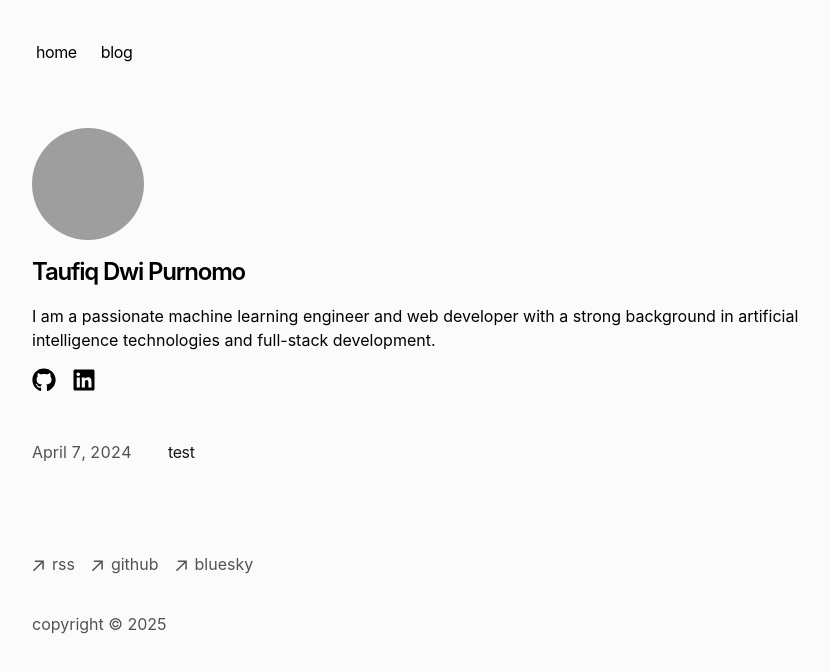
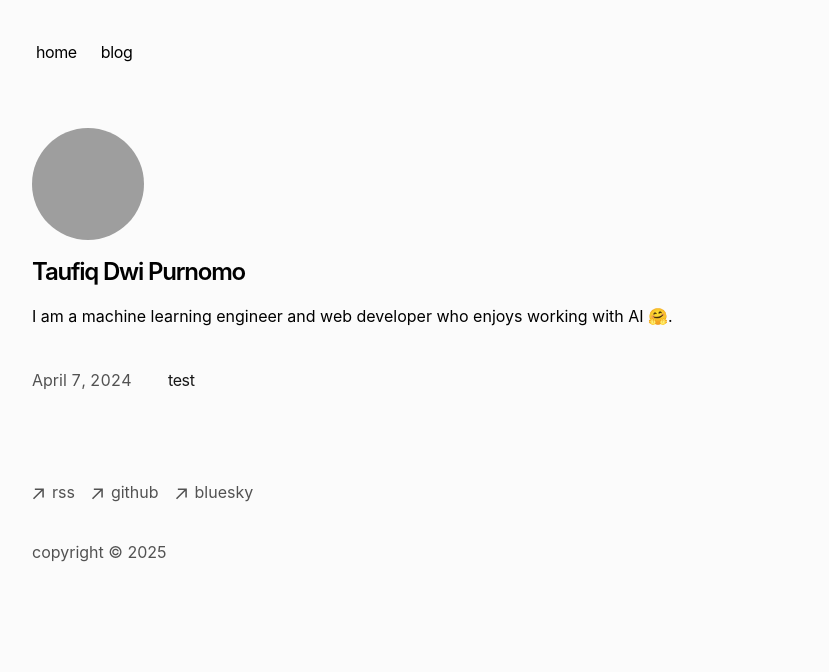
Before and after one commit to taufiqdp/portfolio, a Next.js app: page / in a window 1280 px wide. Shown: the top 672 px of the page, without its empty margins (224-1053 px from the left). Built offline with nearby package versions, Linux system fonts and the light colour scheme; grey boxes are pictures that could not be loaded.

Commit message:
update: simplify introduction and remove social media links

```diff
--- a/app/page.tsx
+++ b/app/page.tsx
@@ -1,7 +1,4 @@
 import { BlogPosts } from "./components/posts";
-import Link from "next/link";
-import { FaGithub } from "react-icons/fa";
-import { FaLinkedin } from "react-icons/fa";
 import React from "react";
 
 export default function Page() {
@@ -18,27 +15,8 @@ export default function Page() {
         </h1>
       </div>
       <p className="mb-4">
-        {`I am a passionate machine learning engineer and web developer with a strong
-        background in artificial intelligence technologies and full-stack
-        development.`}
+        {`I am a machine learning engineer and web developer who enjoys working with AI 🤗.`}
       </p>
-
-      <div className="flex mb-12">
-        <Link
-          href="https://github.com/taufiqdp"
-          target="_blank"
-          className="transition-all hover:text-neutral-800"
-        >
-          <FaGithub size={24} />
-        </Link>
-        <Link
-          href="https://www.linkedin.com/in/taufiqdp/"
-          target="_blank"
-          className="ml-4 transition-all hover:text-neutral-800"
-        >
-          <FaLinkedin size={24} />
-        </Link>
-      </div>
 
       <div className="my-10">
         <BlogPosts />
```
